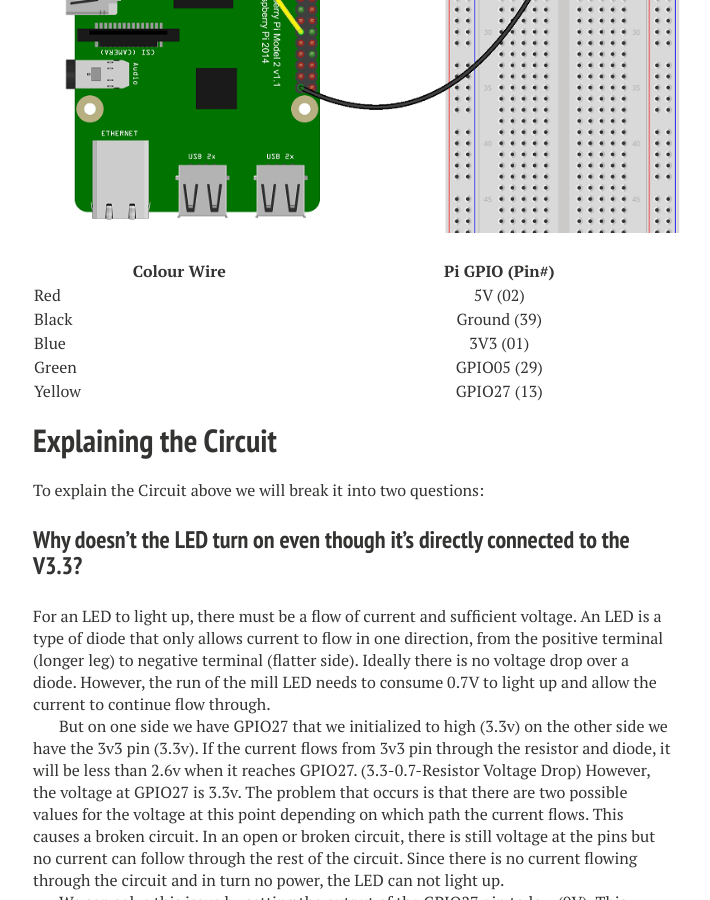
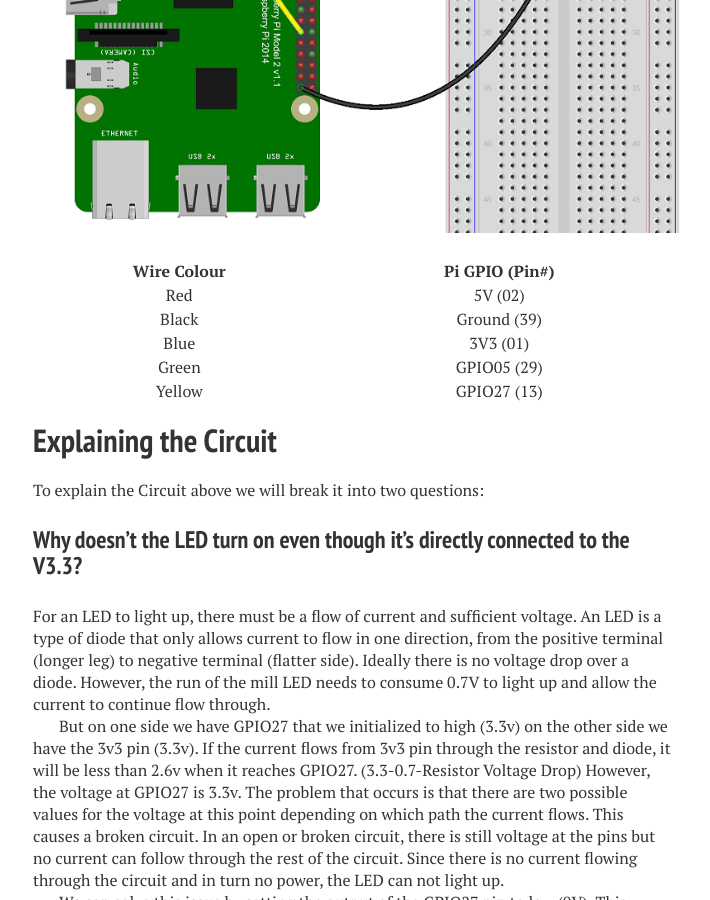
Before and after one commit to Briggsc28/briggsc28.github.io, a Jekyll site: the page built from _posts/2015-06-02-Beginners-guide-to-GPIO-Win10-IoT-Core-Insider-Preview.md, in a window 1280 px wide and 900 px high, scrolled down 1234 px. Shown: the whole window, without its empty margins (287-997 px from the left). Built offline with Jekyll 4.4.1, drawn with Linux system fonts in a browser that asks for light colours; nearby versions of some CDN libraries.

Commit message:
minor tweak

```diff
--- a/_posts/2015-06-02-Beginners-guide-to-GPIO-Win10-IoT-Core-Insider-Preview.md
+++ b/_posts/2015-06-02-Beginners-guide-to-GPIO-Win10-IoT-Core-Insider-Preview.md
@@ -42,8 +42,8 @@
 
 ![Wireing diagram](/images/PushButton_bb-compressor.png)
 
-| Colour Wire| Pi GPIO (Pin#)|
-| ------------- |:-------------:|
+|Wire Colour|Pi GPIO (Pin#)|
+|:-------------:|:-------------:|
 |Red| 5V (02) |
 |Black| Ground (39)|
 |Blue| 3V3 (01)|
```
